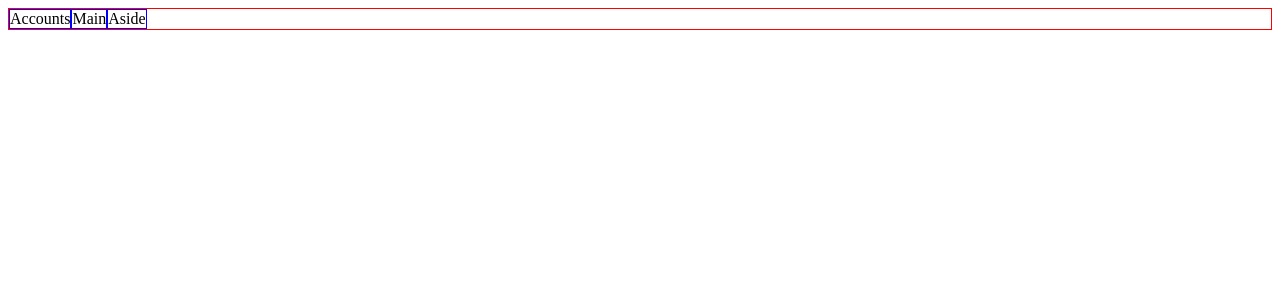
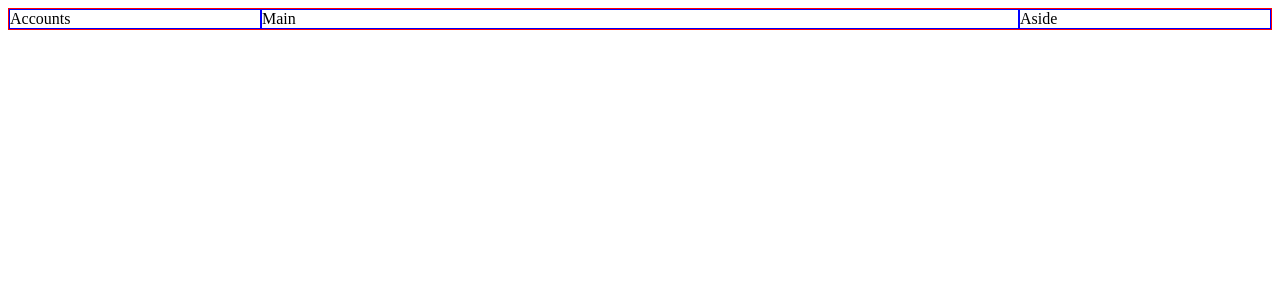
Before and after one commit to herve26/walleta, a React (Create React App) app: page / in a window 1280 px wide. Shown: the top 300 px of the page. Built offline with nearby package versions, Linux system fonts and the light colour scheme.

Commit message:
setup the grid Added the three columns layout as per our design

```diff
--- a/src/Accounts/AccountsSideBar.js
+++ b/src/Accounts/AccountsSideBar.js
@@ -3,6 +3,7 @@ import styled from "styled-components";
 
 const Container = styled.aside`
   border: 1px solid blue;
+  width: 250px;
 `;
 export default function AccountsSideBar() {
   return <Container>Accounts</Container>;
--- a/src/Aside/TransactionsInput.js
+++ b/src/Aside/TransactionsInput.js
@@ -3,7 +3,9 @@ import styled from "styled-components";
 
 const Container = styled.aside`
   border: 1px solid blue;
+  width: 250px;
 `;
+
 export default function TransactionsInput() {
   return <Container>Aside</Container>;
 }
--- a/src/Main/MainView.js
+++ b/src/Main/MainView.js
@@ -3,7 +3,9 @@ import styled from "styled-components";
 
 const Container = styled.main`
   border: 1px solid blue;
-`;
+  flex-grow: 1;
+`
+
 export default function MainView() {
   return <Container>Main</Container>;
 }
```
